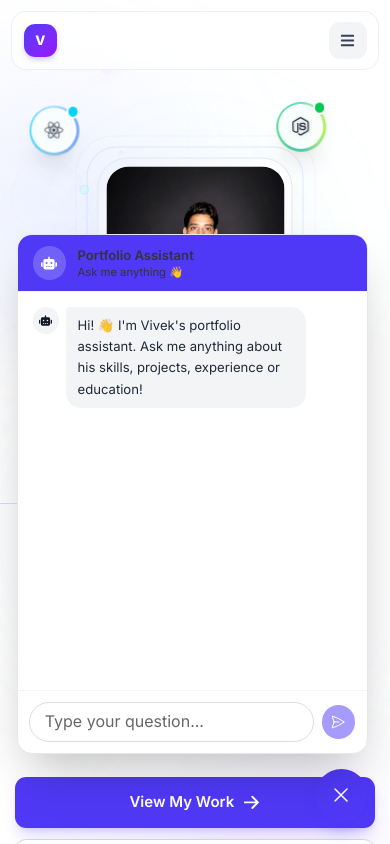
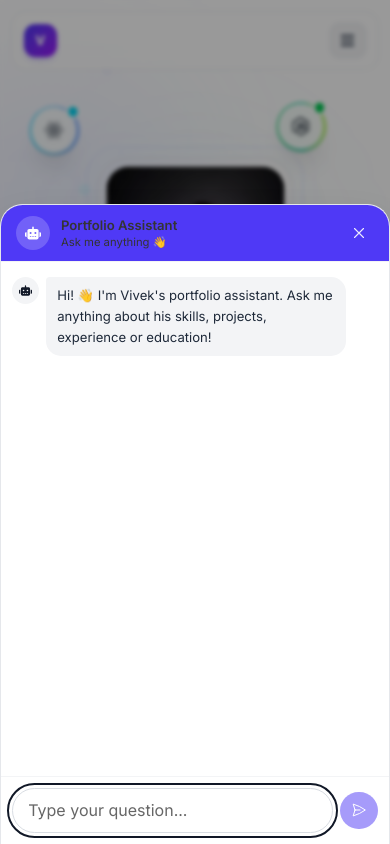
Before and after one commit to realvivekrana/my-portfolio-mern, a React (Vite) app in the folder Frontend/: page / in a window 390 px wide. Both pictures are taken after a click on the button 341 px from the left and 795 px from the top of the page. Shown: the top 844 px of the page. Built offline with nearby package versions, Linux system fonts and the light colour scheme; no server answers.

Commit message:
Make responsive Ai chatbot

```diff
--- a/Frontend/src/components/ui/Chatbot.jsx
+++ b/Frontend/src/components/ui/Chatbot.jsx
@@ -12,7 +12,7 @@ import API from '../../utils/axios';
 
 /*
 |--------------------------------------------------------------------------
-| AI CHATBOT WIDGET
+| AI CHATBOT WIDGET (MOBILE-FIRST RESPONSIVE)
 |--------------------------------------------------------------------------
 |
 | Floating chat button jo portfolio ke har page (public) par bottom-right
@@ -20,15 +20,30 @@ import API from '../../utils/axios';
 | visitor Vivek ke portfolio (skills, projects, experience, education,
 | contact) ke baare me sawal pooch sakta hai.
 |
+| RESPONSIVE STRATEGY (mobile-first):
+|   - Base (no prefix) styles target the smallest phones first.
+|   - no-prefix (<640px) -> full-width bottom sheet, safe-area aware,
+|                        dvh units so the iOS/Android URL bar never
+|                        clips the window, 16px input font so iOS
+|                        Safari does not auto-zoom on focus.
+|   - `sm:` (>=640px)  -> switches to a floating card, docked above
+|                        the toggle button, fixed width/height.
+|   - `md:`             -> slightly wider floating card.
+|   - A tap-outside backdrop is shown only on mobile (`sm:hidden`) so
+|     the sheet behaves like a native bottom sheet; on desktop the
+|     card floats without dimming the page.
+|   - Body scroll is locked while the sheet is open on small screens
+|     so the page behind it doesn't scroll along with the chat.
+|
 | Backend flow:
 |
 | Chatbot.jsx
 |     ↓
 | POST /api/chatbot  { message, history }
 |     ↓
-| chatbotController.js (portfolio context + Gemini API)
+| chatbotController.js (portfolio context + AI provider)
 |     ↓
-| Gemini response
+| AI response
 |     ↓
 | Chat window
 |
@@ -50,6 +65,7 @@ function Chatbot() {
   const [isLoading, setIsLoading] = useState(false);
 
   const scrollRef = useRef(null);
+  const inputRef = useRef(null);
 
   /*
   |--------------------------------------------------------------------------
@@ -62,6 +78,50 @@ function Chatbot() {
       scrollRef.current.scrollTop = scrollRef.current.scrollHeight;
     }
   }, [messages, isOpen, isLoading]);
+
+  /*
+  |--------------------------------------------------------------------------
+  | LOCK BODY SCROLL ON MOBILE WHILE THE SHEET IS OPEN
+  |--------------------------------------------------------------------------
+  |
+  | Sirf small screens (< 640px, Tailwind's `sm` breakpoint) par body
+  | scroll lock karte hain, kyunki wahan chat window ek full-width
+  | bottom sheet ki tarah dikhti hai. Desktop/tablet par ye sirf ek
+  | floating card hai, isliye background page normally scroll hona
+  | chahiye.
+  |
+  */
+
+  useEffect(() => {
+    const mobileQuery = window.matchMedia('(max-width: 639px)');
+
+    const shouldLockScroll = isOpen && mobileQuery.matches;
+
+    const previousOverflow = document.body.style.overflow;
+
+    if (shouldLockScroll) {
+      document.body.style.overflow = 'hidden';
+    }
+
+    return () => {
+      document.body.style.overflow = previousOverflow;
+    };
+  }, [isOpen]);
+
+  /*
+  |--------------------------------------------------------------------------
+  | AUTOFOCUS INPUT WHEN CHAT OPENS
+  |--------------------------------------------------------------------------
+  */
+
+  useEffect(() => {
+    if (isOpen && inputRef.current) {
+      // Small delay lets the open transition finish before focusing,
+      // which avoids the mobile keyboard fighting the layout shift.
+      const timer = setTimeout(() => inputRef.current?.focus(), 150);
+      return () => clearTimeout(timer);
+    }
+  }, [isOpen]);
 
   /*
   |--------------------------------------------------------------------------
@@ -116,92 +176,125 @@ function Chatbot() {
   return (
     <>
       {/* =====================================================
+          MOBILE-ONLY BACKDROP
+          -----------------------------------------------------
+          Tap-outside-to-close, native bottom-sheet feel.
+          Hidden from `sm` breakpoint up, since desktop shows a
+          floating card instead of a full sheet.
+      ====================================================== */}
+
+      {isOpen && (
+        <div
+          onClick={() => setIsOpen(false)}
+          aria-hidden="true"
+          className="
+            fixed inset-0 z-[59]
+            bg-black/40 backdrop-blur-[2px]
+            sm:hidden
+          "
+        />
+      )}
+
+      {/* =====================================================
           FLOATING TOGGLE BUTTON
+          -----------------------------------------------------
+          Sized down slightly on the smallest phones, safe-area
+          aware so it never sits under a device's home indicator
+          / gesture bar.
       ====================================================== */}
 
       <button
+        type="button"
         onClick={() => setIsOpen((prev) => !prev)}
-        aria-label="Toggle AI chatbot"
+        aria-label={isOpen ? 'Close AI chatbot' : 'Open AI chatbot'}
+        aria-expanded={isOpen}
         className="
-          fixed
-          bottom-6
-          right-6
-          z-[60]
-          flex
-          h-14
-          w-14
-          items-center
-          justify-center
+          fixed z-[60]
+          right-4
+          bottom-[calc(1rem+env(safe-area-inset-bottom))]
+          flex h-12 w-12
+          items-center justify-center
           rounded-full
           bg-indigo-600
           text-white
-          shadow-lg
-          shadow-indigo-600/30
-          transition-transform
-          duration-300
+          shadow-lg shadow-indigo-600/30
+          transition-transform duration-300
           hover:scale-110
           hover:bg-indigo-500
+          active:scale-95
           dark:bg-indigo-500
           dark:hover:bg-indigo-400
+
+          sm:right-6
+          sm:bottom-6
+          sm:h-14
+          sm:w-14
         "
       >
         {isOpen ? (
-          <HiOutlineXMark size={24} />
+          <HiOutlineXMark size={22} className="sm:hidden" />
         ) : (
-          <HiOutlineChatBubbleLeftRight size={24} />
+          <HiOutlineChatBubbleLeftRight size={22} className="sm:hidden" />
+        )}
+
+        {isOpen ? (
+          <HiOutlineXMark size={24} className="hidden sm:block" />
+        ) : (
+          <HiOutlineChatBubbleLeftRight size={24} className="hidden sm:block" />
         )}
       </button>
 
       {/* =====================================================
           CHAT WINDOW
+          -----------------------------------------------------
+          Mobile (base styles)  -> full-width bottom sheet using
+          `dvh` so the dynamic mobile browser chrome never clips
+          it, with safe-area padding at the bottom.
+
+          `sm:` and up          -> floating card docked above the
+          toggle button, fixed width/height, rounded on all sides.
       ====================================================== */}
 
       {isOpen && (
         <div
+          role="dialog"
+          aria-modal="true"
+          aria-label="Portfolio AI chatbot"
           className="
-            fixed
-            bottom-24
-            right-6
-            z-[60]
-            flex
-            h-[70vh]
-            max-h-[520px]
-            w-[90vw]
-            max-w-sm
-            flex-col
-            overflow-hidden
-            rounded-2xl
-            border
-            border-gray-200
+            fixed inset-x-0 bottom-0 z-[60]
+            flex h-[88dvh] max-h-[640px] w-full
+            flex-col overflow-hidden
+            rounded-t-3xl
+            border border-b-0 border-gray-200
             bg-white
             shadow-2xl
-            dark:border-gray-800
-            dark:bg-gray-900
+            dark:border-gray-800 dark:bg-gray-900
+
+            sm:inset-x-auto sm:bottom-24 sm:right-6
+            sm:h-[70vh] sm:max-h-[600px] sm:w-[380px]
+            sm:rounded-2xl sm:border-b
+
+            md:right-6 md:w-[400px]
           "
         >
           {/* Header */}
 
           <div
             className="
-              flex
-              items-center
+              flex shrink-0 items-center justify-between
               gap-3
-              border-b
-              border-gray-100
+              border-b border-gray-100
               bg-indigo-600
-              px-4
-              py-3
+              px-4 py-3
               text-white
               dark:border-gray-800
             "
           >
+            <div className="flex items-center gap-3 min-w-0">
               <div
                 className="
-                flex
-                h-9
-                w-9
-                items-center
-                justify-center
+                  flex h-9 w-9 shrink-0
+                  items-center justify-center
                   rounded-full
                   bg-white/20
                 "
@@ -209,10 +302,36 @@ function Chatbot() {
                 <FaRobot size={16} />
               </div>
 
-            <div>
-              <p className="text-sm font-semibold">Portfolio Assistant</p>
-              <p className="text-xs text-white/80">Ask me anything 👋</p>
+              <div className="min-w-0">
+                <p className="truncate text-sm font-semibold">
+                  Portfolio Assistant
+                </p>
+                <p className="truncate text-xs text-white/80">
+                  Ask me anything 👋
+                </p>
               </div>
+            </div>
+
+            {/* Explicit close button — always reachable, even if the
+                floating toggle button ends up hidden behind the sheet
+                on very small screens. */}
+
+            <button
+              type="button"
+              onClick={() => setIsOpen(false)}
+              aria-label="Close chat"
+              className="
+                flex h-8 w-8 shrink-0
+                items-center justify-center
+                rounded-full
+                text-white/90
+                transition-colors
+                hover:bg-white/15
+                active:bg-white/25
+              "
+            >
+              <HiOutlineXMark size={18} />
+            </button>
           </div>
 
           {/* Messages */}
@@ -222,9 +341,9 @@ function Chatbot() {
             className="
               flex-1
               space-y-3
-              overflow-y-auto
-              px-4
-              py-4
+              overflow-y-auto overscroll-contain
+              px-3 py-4
+              sm:px-4
             "
           >
             {messages.map((msg, index) => (
@@ -253,7 +372,8 @@ function Chatbot() {
 
                 <div
                   className={`
-                    max-w-[75%] rounded-2xl px-3 py-2 text-sm leading-relaxed
+                    max-w-[82%] break-words rounded-2xl px-3 py-2 text-sm leading-relaxed
+                    sm:max-w-[75%]
                     ${
                       msg.role === 'user'
                         ? 'rounded-tr-sm bg-indigo-600 text-white'
@@ -279,30 +399,30 @@ function Chatbot() {
           <form
             onSubmit={handleSend}
             className="
-              flex
-              items-center
-              gap-2
-              border-t
-              border-gray-100
+              flex shrink-0
+              items-center gap-2
+              border-t border-gray-100
               p-3
+              pb-[calc(0.75rem+env(safe-area-inset-bottom))]
               dark:border-gray-800
+              sm:pb-3
             "
           >
             <input
+              ref={inputRef}
               type="text"
               value={input}
               onChange={(e) => setInput(e.target.value)}
               placeholder="Type your question..."
               disabled={isLoading}
+              autoComplete="off"
               className="
-                flex-1
+                min-w-0 flex-1
                 rounded-full
-                border
-                border-gray-200
+                border border-gray-200
                 bg-gray-50
-                px-4
-                py-2
-                text-sm
+                px-4 py-2.5
+                text-base
                 text-gray-800
                 outline-none
                 focus:border-indigo-500
@@ -310,19 +430,18 @@ function Chatbot() {
                 dark:border-gray-700
                 dark:bg-gray-800
                 dark:text-gray-100
+
+                sm:py-2 sm:text-sm
               "
             />
 
             <button
               type="submit"
               disabled={isLoading || !input.trim()}
+              aria-label="Send message"
               className="
-                flex
-                h-9
-                w-9
-                shrink-0
-                items-center
-                justify-center
+                flex h-10 w-10 shrink-0
+                items-center justify-center
                 rounded-full
                 bg-indigo-600
                 text-white
@@ -330,6 +449,8 @@ function Chatbot() {
                 hover:bg-indigo-500
                 disabled:cursor-not-allowed
                 disabled:opacity-50
+
+                sm:h-9 sm:w-9
               "
             >
               <HiOutlinePaperAirplane size={16} />
```
Also changed, not shown: 1 other file (tests, documents, lock files or other folders). Lines whose indentation alone changed are shown as unchanged.
